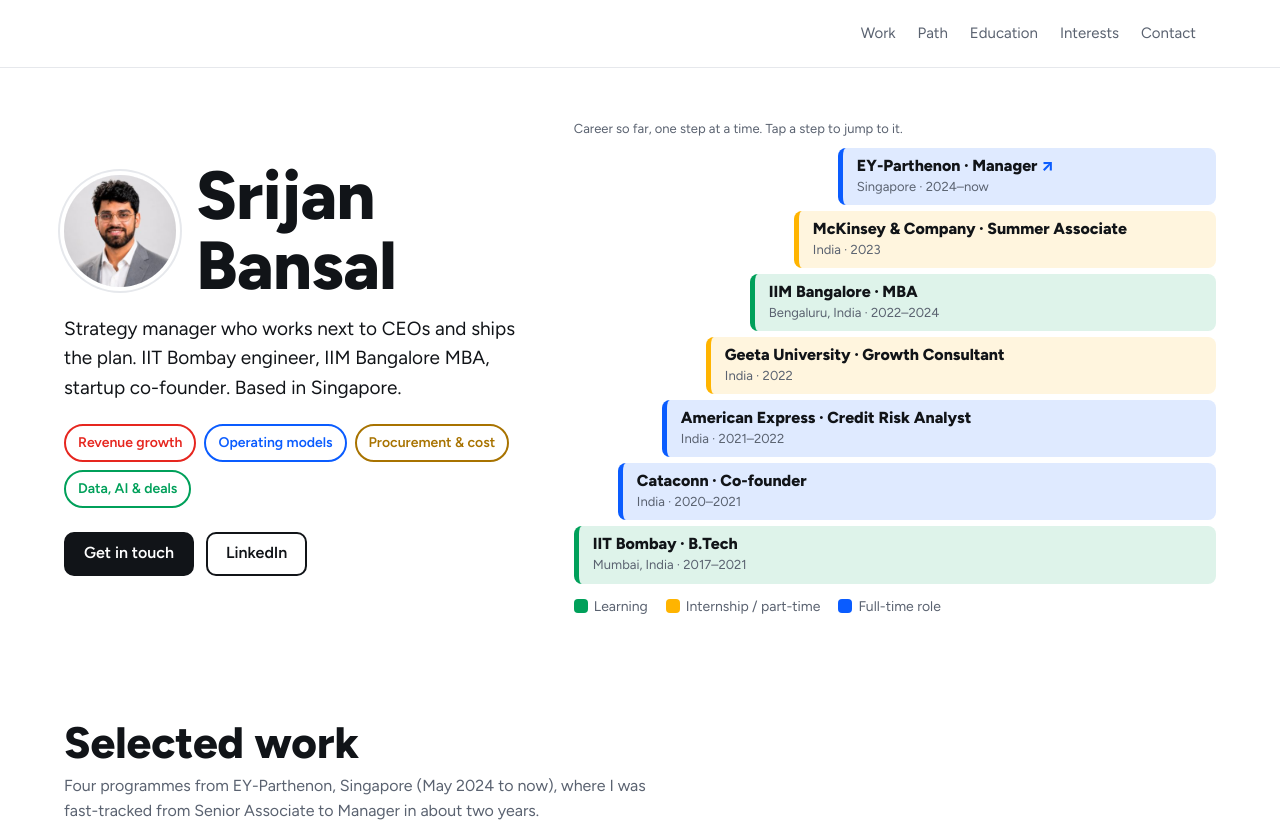
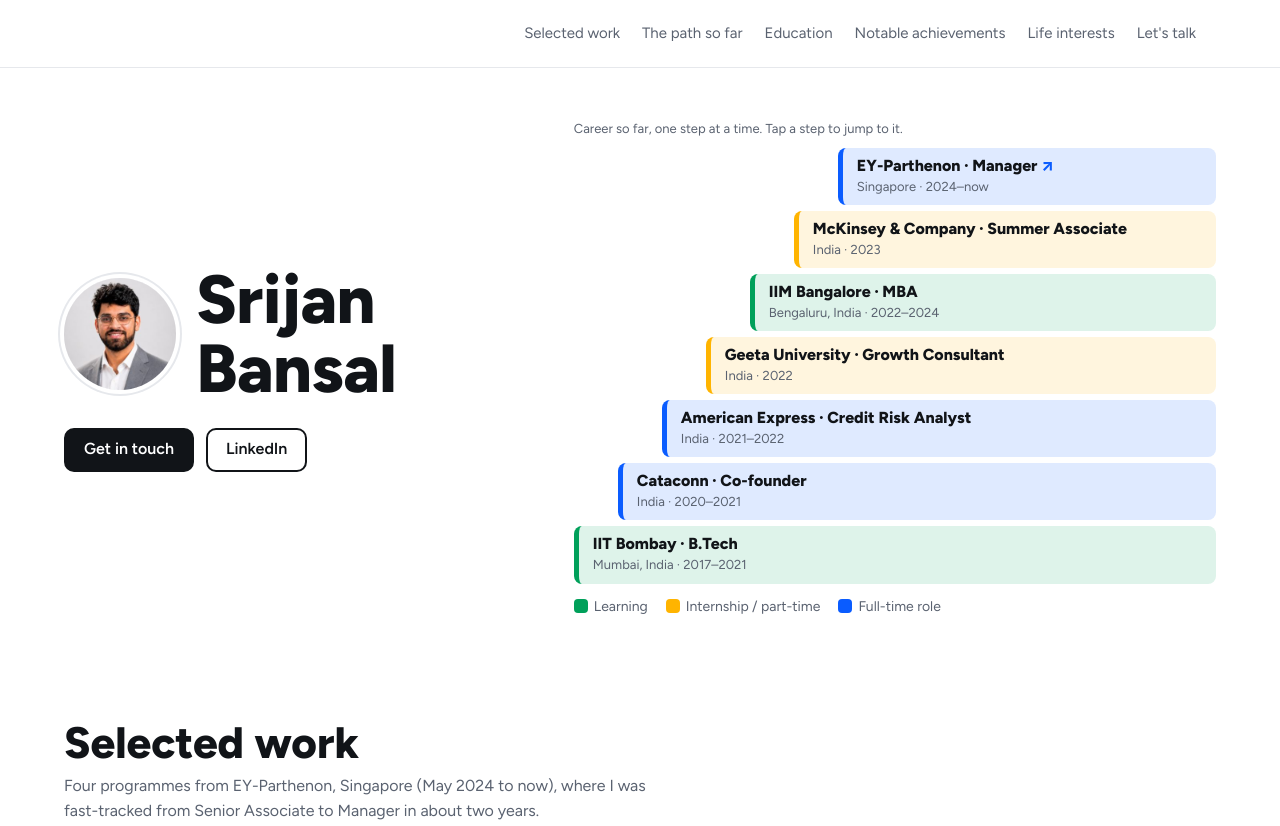
Before and after one commit to srijanbansal1515/Resume, a plain HTML site: page index.html in a window 1280 px wide. Shown: the top 826 px of the page. Drawn offline with Linux system fonts and the light colour scheme.

Commit message:
Nav labels match sections; drop intro line and skill chips
Co-Authored-By: Claude Opus 5.5 <noreply@anthropic.com>
Claude-Session: https://claude.ai/code/session_01XMmcZvpK5FdDLzbhDZZxA1

```diff
--- a/index.html
+++ b/index.html
@@ -33,7 +33,7 @@ nav a:hover,nav a:focus-visible{color:var(--ink)}
 a:focus-visible,button:focus-visible{outline:3px solid var(--blue);outline-offset:3px;border-radius:4px}
 .hero{display:grid;grid-template-columns:minmax(0,5fr) minmax(0,7fr);gap:clamp(20px,4vw,56px);align-items:center}
 
-.me{display:flex;align-items:center;gap:20px;margin:0 0 14px}.me img{width:clamp(84px,9vw,112px);height:auto;aspect-ratio:1;border-radius:50%;object-fit:cover;flex:none;box-shadow:0 0 0 4px var(--bg),0 0 0 6px var(--rule)}.me h1{margin:0}
+.me{display:flex;align-items:center;gap:20px;margin:0 0 24px}.me img{width:clamp(84px,9vw,112px);height:auto;aspect-ratio:1;border-radius:50%;object-fit:cover;flex:none;box-shadow:0 0 0 4px var(--bg),0 0 0 6px var(--rule)}.me h1{margin:0}
 h1{font-weight:800;font-size:clamp(40px,6vw,68px);line-height:1.02;margin:0 0 14px;text-wrap:balance;letter-spacing:-.01em}
 h2{font-weight:800;font-size:clamp(30px,3.6vw,44px);line-height:1.05;margin:0 0 8px;text-wrap:balance}
 h3{font-weight:800;font-size:20px;line-height:1.2;margin:0 0 6px}
@@ -87,15 +87,11 @@ footer{font-size:13px;color:var(--soft);padding:18px max(5vw,16px);border-top:1p
 </style>
 </head>
 <body>
-<nav aria-label="Sections"><div class="wrap"><a href="#work">Work</a><a href="#path">Path</a><a href="#education">Education</a><a href="#beyond">Interests</a><a href="#contact">Contact</a></div></nav>
+<nav aria-label="Sections"><div class="wrap"><a href="#work">Selected work</a><a href="#path">The path so far</a><a href="#education">Education</a><a href="#achievements">Notable achievements</a><a href="#beyond">Life interests</a><a href="#contact">Let's talk</a></div></nav>
 
 <header class="band"><div class="wrap hero">
   <div>
     <div class="me"><img src="photo.jpg" alt="Srijan Bansal" width="112" height="112"><h1>Srijan Bansal</h1></div>
-    <p class="lede">Strategy manager who works next to CEOs and ships the plan. IIT Bombay engineer, IIM Bangalore MBA, startup co-founder. Based in Singapore.</p>
-    <ul class="chips" aria-label="What I work on">
-      <li class="c-red">Revenue growth</li><li class="c-blue">Operating models</li><li class="c-amber">Procurement &amp; cost</li><li class="c-green">Data, AI &amp; deals</li>
-    </ul>
     <div class="cta"><a class="btn solid" href="#contact">Get in touch</a><a class="btn" href="https://www.linkedin.com/in/srijanbansal1/">LinkedIn</a></div>
   </div>
   <figure style="margin:0">
@@ -122,7 +118,7 @@ footer{font-size:13px;color:var(--soft);padding:18px max(5vw,16px);border-top:1p
     <ul class="list" id="edu"></ul>
   </div>
   <div>
-    <h2>Notable achievements</h2>
+    <h2 id="achievements">Notable achievements</h2>
     <ul class="list" id="hon"></ul>
   </div>
 </div></section>
```
